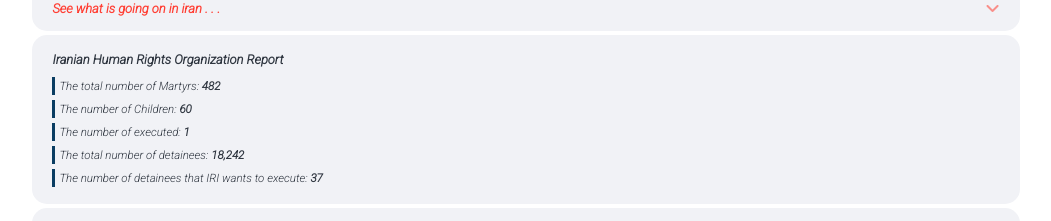
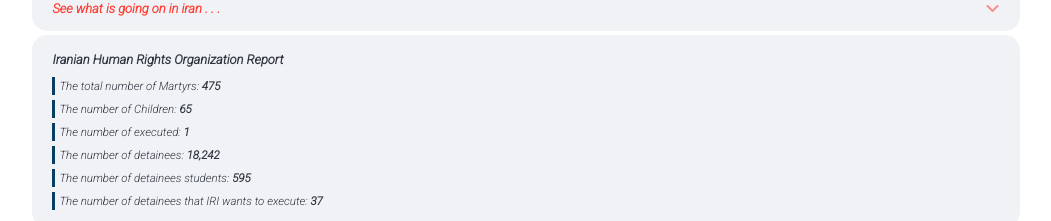
Before and after one commit to Afshin-Karamifar/patriotic-iranians, a Next.js app: page / in a window 1280 px wide. Shown: the part 340-561 px from the top of the page, without its empty margins (114-1165 px from the left). Built offline with nearby package versions, Linux system fonts and the light colour scheme; no server answers; some icons are missing; a web font is replaced by a local one.

Commit message:
3update 28 11 dec

```diff
--- a/pages/Menu/Menu.tsx
+++ b/pages/Menu/Menu.tsx
@@ -9,18 +9,22 @@
         </p>
         <p className={styles.report}>
           The total number of Martyrs:{" "}
-          <strong>{(482).toLocaleString("en-IN")}</strong>
+          <strong>{(475).toLocaleString("en-IN")}</strong>
         </p>
         <p className={styles.report}>
           The number of Children:{" "}
-          <strong>{(60).toLocaleString("en-IN")}</strong>
+          <strong>{(65).toLocaleString("en-IN")}</strong>
         </p>
         <p className={styles.report}>
           The number of executed: <strong>{(1).toLocaleString("en-IN")}</strong>
         </p>
         <p className={styles.report}>
-          The total number of detainees:{" "}
+          The number of detainees:{" "}
           <strong>{(18242).toLocaleString("en-IN")}</strong>
+        </p>
+        <p className={styles.report}>
+          The number of detainees students:{" "}
+          <strong>{(595).toLocaleString("en-IN")}</strong>
         </p>
         <p className={styles.report}>
           The number of detainees that IRI wants to execute:{" "}
--- a/pages/Views/Views.tsx
+++ b/pages/Views/Views.tsx
@@ -34,7 +34,6 @@
             </strong>
             The founder of this organisation was
             <strong>Ruhollah Khomeini</strong>,
-            <br />
             Someone who has been sent by countries that are now known as great,
             powerful, rich countries, and these countries are also known as
             human rights defenders(<strong>Sender of Mullahs</strong>)
```
